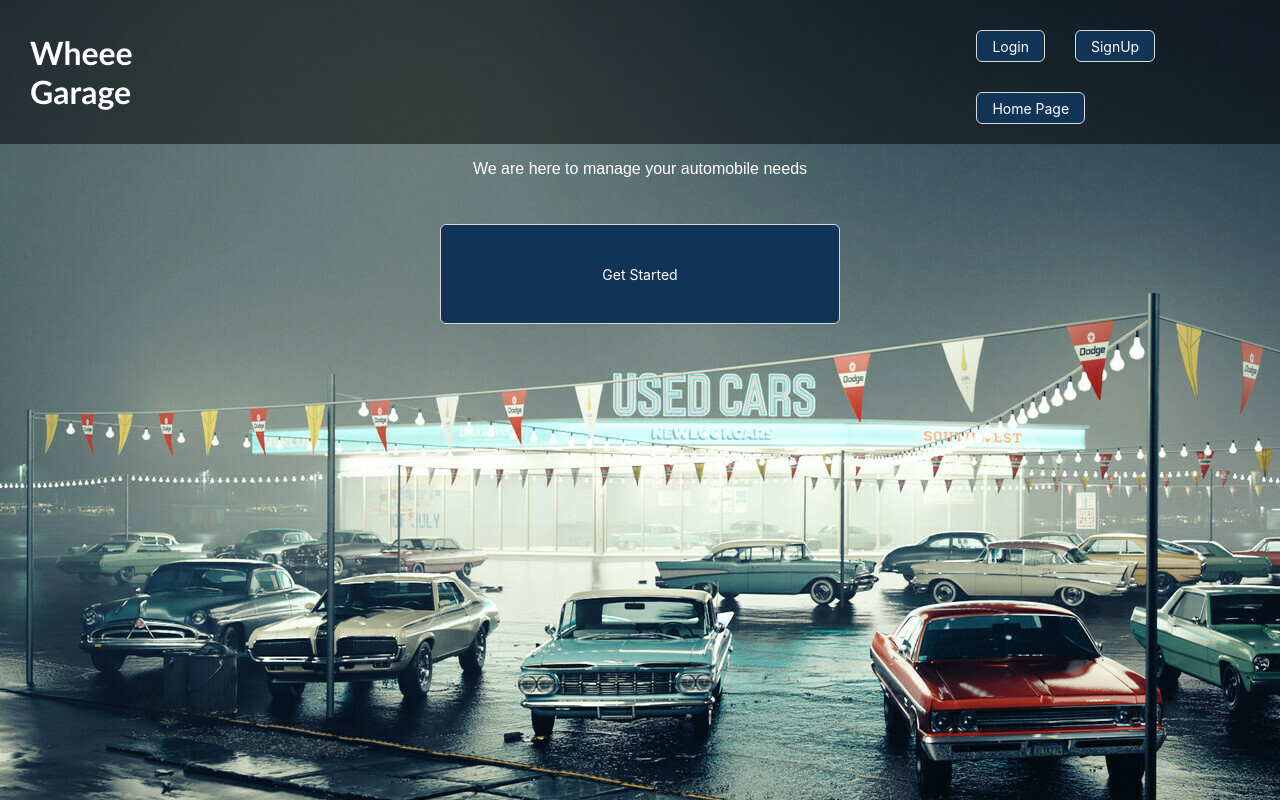
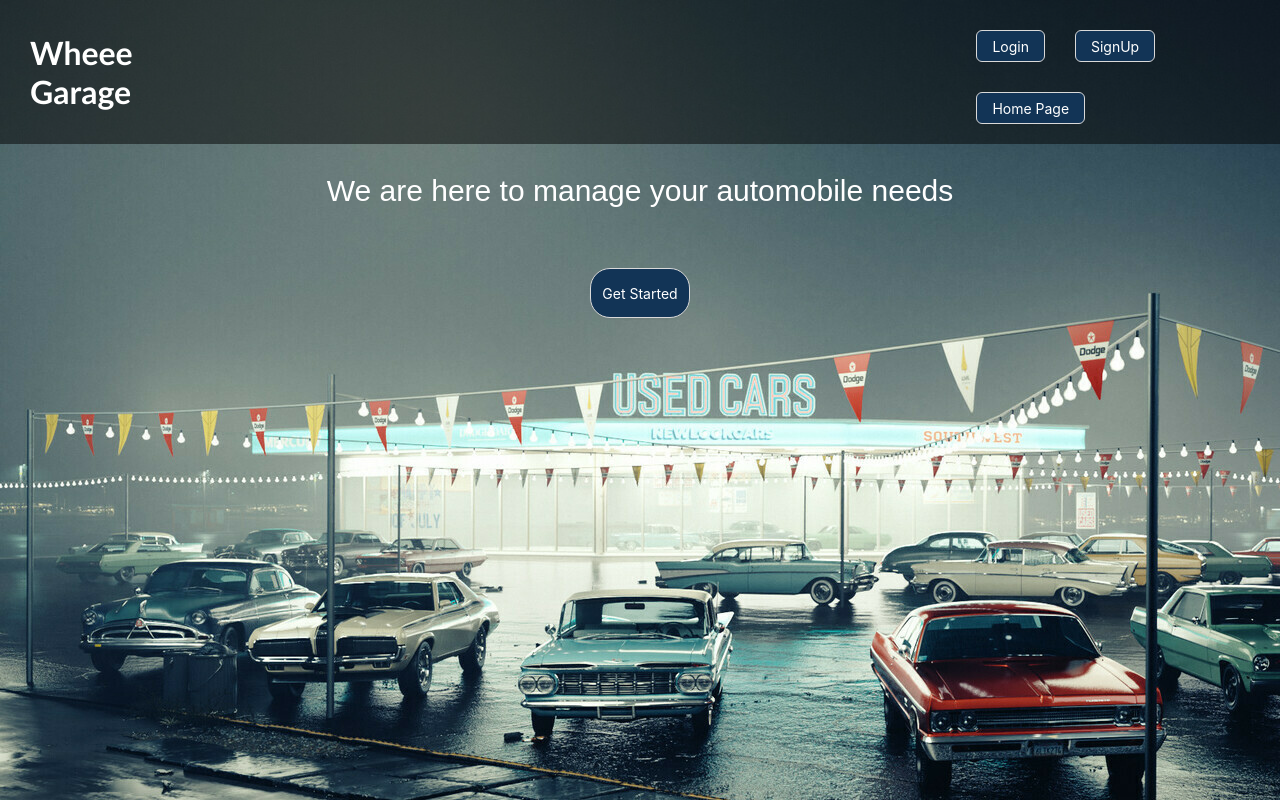
Before and after one commit to sangeethnavodya/Mechanical-Center, a React (Create React App) app: page / in a window 1280 px wide. Shown: the top 800 px of the page. Built offline with nearby package versions, Linux system fonts and the light colour scheme.

Commit message:
Ui changes

```diff
--- a/src/Components/Buy/Buy.js
+++ b/src/Components/Buy/Buy.js
@@ -63,7 +63,7 @@ function Buy() {
                     </div>
                     <div className='labelHead-form-buy' >
                         Item count {count}
-                        <button onClick={handleAdd}>Add Item</button>
+                        <button onClick={handleAdd} style={{marginLeft:"10px"}} >Add Item</button>
                     </div>
                     <Space direction="vertical">
                         <Card>
--- a/src/Components/Insurance/SuitableCompanies.js
+++ b/src/Components/Insurance/SuitableCompanies.js
@@ -10,13 +10,19 @@ function SuitableCompanies(props) {
     const tableRows = data.map((row, index) => (
         <Space key={index} direction="vertical" style={{
             marginLeft: "2%",
-            marginTop:"1%"
+            marginTop:"1%",
+            width:"600px",
+            height:"600px"
         }}>
             <Card>
                 <Card onClick={() => redirect(row.url)}>
                     <img src={row.image.url} alt="product" width="200" height="200" />
                 </Card>
-                <Card  >{row.title}</Card>
+                <Card  style={{
+                    marginTop:"1%",
+                    fontFamily:"sans-serif",
+                    fontSize:"20px"
+                }}>{row.title}</Card>
             </Card>
 
         </Space>
--- a/src/Components/Shop/ShopCC.js
+++ b/src/Components/Shop/ShopCC.js
@@ -9,16 +9,21 @@ function ShopCC() {
             <Space direction="vertical"style={{width:"100%"}}>
                 <Card>
                     <div style={{width:"100%",
+                        fontSize:"30px",
+                        fontFamily:"sans-serif"
                   }}>Tyre Shops</div>
                     <ShopListCC data="Tyre"/>
                 </Card>
                 <Card style={{width:"100%",
-
+                    fontSize:"30px",
+                    fontFamily:"sans-serif"
                   }}>
                     Oil Shops
                     <ShopListCC data="Oil"/>
                 </Card>
                 <Card style={{width:"100%",
+                    fontSize:"30px",
+                    fontFamily:"sans-serif"
                   }}>
                     Battery Shops
                     <ShopListCC data="Battery"/>
--- a/src/Components/WebHome/WebHome.js
+++ b/src/Components/WebHome/WebHome.js
@@ -69,7 +69,10 @@ function WebHome() {
                 alignItems: "center",
                 color: "white"
             }}>
-                <p>We are here to manage your automobile needs</p>
+                <p style={{
+                    fontSize:"30px",
+                    fontFamily:"sans-serif"
+                }}>We are here to manage your automobile needs</p>
 
             </Space>
             <div style={{
@@ -78,8 +81,9 @@ function WebHome() {
                 alignItems: "center"
             }}>
                 <Button style={{
-                    width: "400px",
-                    height: "100px",
+                    width: "100px",
+                    height: "50px",
+                    borderRadius:"20px",
                     backgroundColor: "#123456", // set the default background color
                     color: "#ffffff", // set the default text color
                     transition: "background-color 0.3s ease-in-out", // add a smooth transition
```
